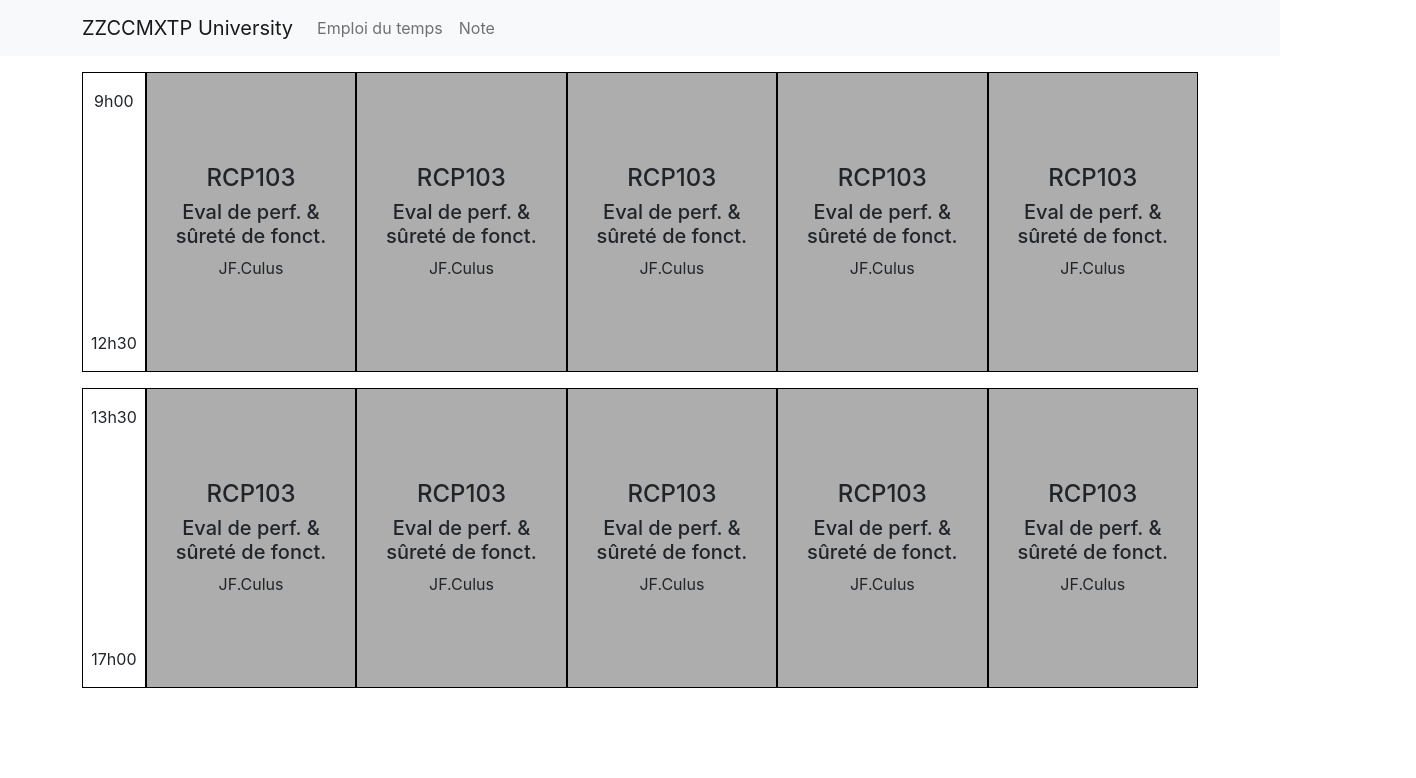
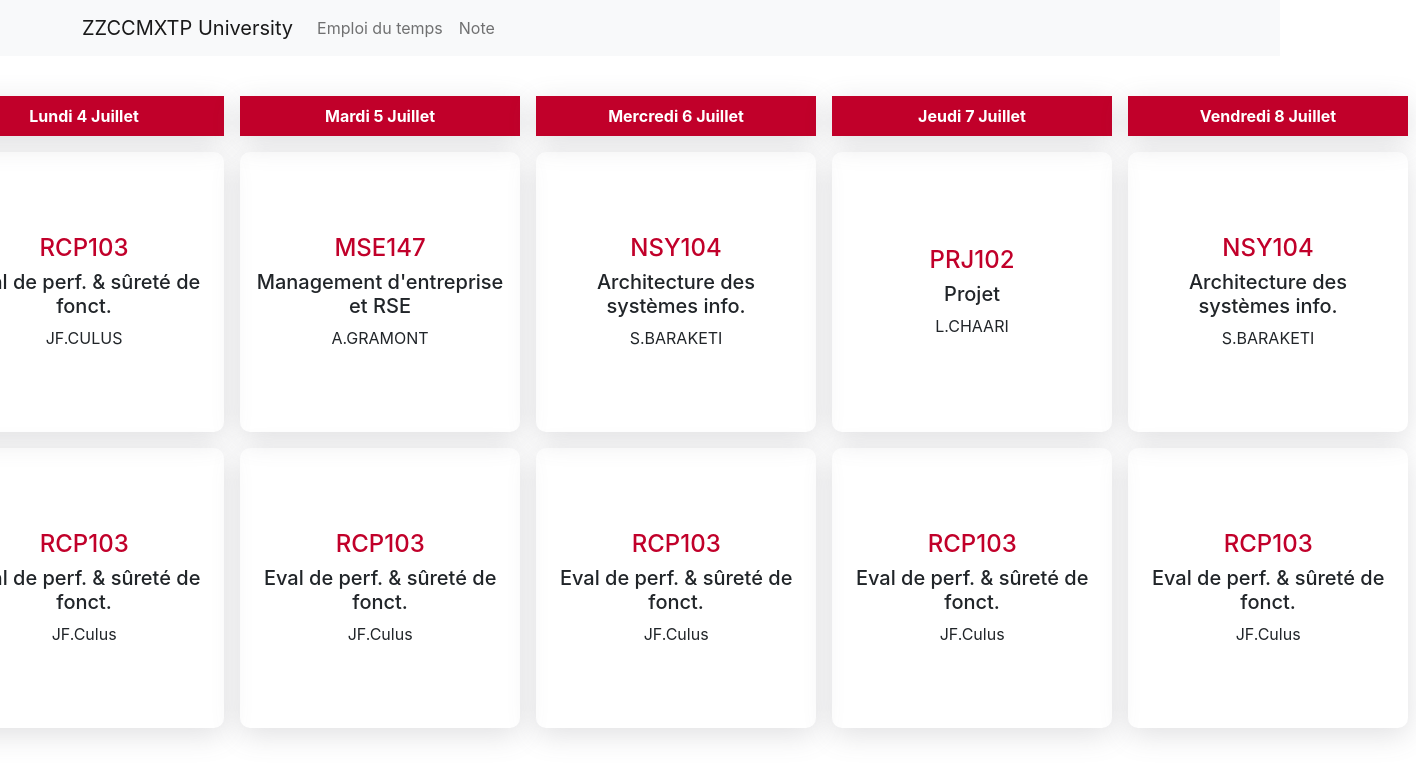
Before and after one commit to hcharp/BCP_carre, a React (Create React App) app in the folder frontend/: page /schedule in a window 1280 px wide. Shown: the top 778 px of the page, 1416 px wide, since content can reach past the window. Built offline with nearby package versions, Linux system fonts and the light colour scheme.

Commit message:
modernized front

```diff
--- a/frontend/src/components/ScheduleCard/ScheduleCard.css
+++ b/frontend/src/components/ScheduleCard/ScheduleCard.css
@@ -4,8 +4,19 @@
   justify-content: center;
   text-align: center;
   padding: 1rem;
-  width: 300px;
-  height: 300px;
-  background-color: #ADADAD;
-  border: 1px solid black;
+  width: 280px;
+  height: 280px;
+  border-radius: 10px;
+  box-shadow: rgba(100, 100, 111, 0.2) 0px 7px 29px 0px;
 }
+
+.scheduleCard__date {
+  display: flex;
+  justify-content: center;
+  box-shadow: rgba(100, 100, 111, 0.2) 0px 7px 29px 0px;
+  background-color: #c1002a;
+  color: white;
+  margin-bottom: 1rem;
+  padding: 0.5rem ;
+  font-weight: bold;
+}
--- a/frontend/src/components/ScheduleCard/ScheduleCard.jsx
+++ b/frontend/src/components/ScheduleCard/ScheduleCard.jsx
@@ -2,12 +2,15 @@ import React from 'react'
 
 import './ScheduleCard.css'
 
-const ScheduleCard = ({ title, code, teacher }) => {
+const ScheduleCard = ({ title, code, teacher, date }) => {
   return (
-    <div className='scheduleCard__body'>
-      <h4>{code}</h4>
-      <h5>{title}</h5>
-      <span>{teacher}</span>
+    <div style={{padding: '0.5rem'}}>
+      {date ? <div className='scheduleCard__date'>{date}</div> : null}
+      <div className='scheduleCard__body'>
+        <h4 style={{color: '#c1002a'}}>{code}</h4>
+        <h5>{title}</h5>
+        <span>{teacher}</span>
+      </div>
     </div>
   )
 }
--- a/frontend/src/pages/schedule/schedule.css
+++ b/frontend/src/pages/schedule/schedule.css
@@ -1,12 +1,12 @@
 .schedule__top {
   display: flex;
   justify-content: center;
+  margin-top: 2rem;
 }
 
 .schedule__bot {
   display: flex;
   justify-content: center;
-  margin-top: 1rem;
 }
 
 .schedule__time {
@@ -14,6 +14,10 @@
   flex-direction: column;
   justify-content: space-between;
   text-align: center;
-  border: 1px solid black;
+  background-color: #c1002a;
+  margin-right: 0.5rem;
+  color: white;
+  font-weight: bold;
+  border-radius: 10px;
   padding: 1rem 0.5rem;
 }
--- a/frontend/src/pages/schedule/schedule.jsx
+++ b/frontend/src/pages/schedule/schedule.jsx
@@ -7,38 +7,43 @@ const schedule = () => {
   return (
     <div className='container mt-3'>
       <div className='schedule__top'>
-        <div className='schedule__time'>
+        <div className='schedule__time' style={{marginTop: '65px', marginBottom: '5px'}}>
           <span>9h00</span>
           <span>12h30</span>
         </div>
         <ScheduleCard
           title="Eval de perf. & sûreté de fonct."
           code="RCP103"
-          teacher="JF.Culus"
+          teacher="JF.CULUS"
+          date="Lundi 4 Juillet"
         />
         <ScheduleCard
-          title="Eval de perf. & sûreté de fonct."
-          code="RCP103"
-          teacher="JF.Culus"
+          title="Management d'entreprise et RSE"
+          code="MSE147"
+          teacher="A.GRAMONT"
+          date="Mardi 5 Juillet"
         />
         <ScheduleCard
-          title="Eval de perf. & sûreté de fonct."
-          code="RCP103"
-          teacher="JF.Culus"
+          title="Architecture des systèmes info."
+          code="NSY104"
+          teacher="S.BARAKETI"
+          date="Mercredi 6 Juillet"
         />
         <ScheduleCard
-          title="Eval de perf. & sûreté de fonct."
-          code="RCP103"
-          teacher="JF.Culus"
+          title="Projet"
+          code="PRJ102"
+          teacher="L.CHAARI"
+          date="Jeudi 7 Juillet"
         />
         <ScheduleCard
-          title="Eval de perf. & sûreté de fonct."
-          code="RCP103"
-          teacher="JF.Culus"
+          title="Architecture des systèmes info."
+          code="NSY104"
+          teacher="S.BARAKETI"
+          date="Vendredi 8 Juillet"
         />
       </div>
       <div className='schedule__bot'>
-        <div className='schedule__time'>
+        <div className='schedule__time' style={{marginTop: '10px', marginBottom: '5px'}}>
           <span>13h30</span>
           <span>17h00</span>
         </div>
```
